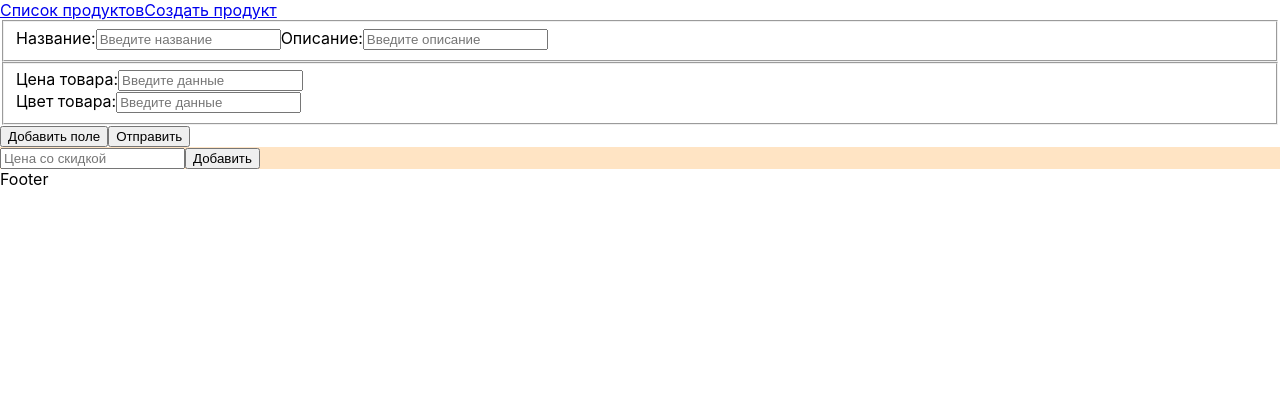
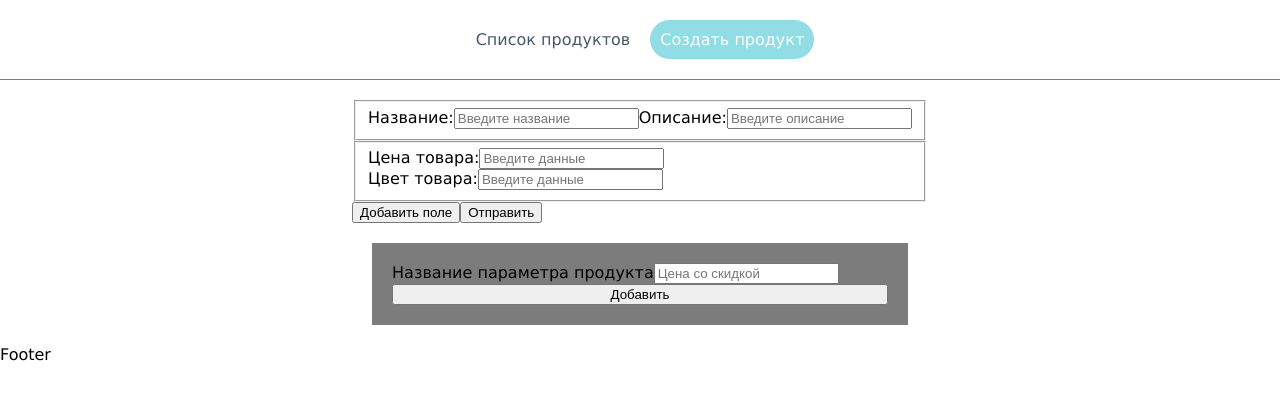
Before and after one commit to Pavelgq/tt-smart-design, a React (Create React App) app: page /add in a window 1280 px wide. Shown: the top 400 px of the page. Built offline with nearby package versions, Linux system fonts and the light colour scheme.

Commit message:
feat: styles for form element

```diff
--- a/package.json
+++ b/package.json
@@ -55,11 +55,11 @@
   },
   "devDependencies": {
     "eslint": "^8.8.0",
+    "eslint-config-airbnb": "^19.0.4",
     "eslint-config-prettier": "^8.3.0",
-    "eslint-plugin-prettier": "^4.0.0",
-    "eslint-config-airbnb": "^19.0.4",
     "eslint-plugin-import": "^2.25.3",
     "eslint-plugin-jsx-a11y": "^6.5.1",
+    "eslint-plugin-prettier": "^4.0.0",
     "eslint-plugin-react": "^7.28.0",
     "eslint-plugin-react-hooks": "^4.3.0",
     "nodemon": "^2.0.15",
--- a/src/components/NewParamDialog/NewParamDialog.module.css
+++ b/src/components/NewParamDialog/NewParamDialog.module.css
@@ -1,3 +1,7 @@
-.form {
-  background-color: bisque;
+.popup {
+  display: flex;
+  flex-direction: column;
+  margin: 20px;
+  padding: 20px;
+  background-color: var(--gray);
 }
--- a/src/components/NewParamDialog/NewParamDialog.tsx
+++ b/src/components/NewParamDialog/NewParamDialog.tsx
@@ -4,10 +4,10 @@ import { NewParamDialogInterface } from "./NewParamDialog.props";
 
 import styles from "./NewParamDialog.module.css";
 
-export const NewParamDialog = ({
+export function NewParamDialog({
   visible,
   addField,
-}: NewParamDialogInterface): JSX.Element => {
+}: NewParamDialogInterface): JSX.Element {
   const [description, setDescription] = useState("");
 
   const handleClick = () => {
@@ -16,19 +16,24 @@ export const NewParamDialog = ({
 
   return (
     <div
-      className={classnames(styles.form, {
+      className={classnames(styles.popup, {
         [styles.visible]: visible,
       })}
     >
-      <label htmlFor="newDescriptionParamField"></label>
+      <label htmlFor="newDescriptionParamField" className={styles.inputLabel}>
+        <span className={styles.labelText}>Название параметра продукта</span>
       <input
         type="text"
-        name="newDescriptionParamField"
+        id="newDescriptionParamField"
         placeholder="Цена со скидкой"
-        value={description}
+          value={description}
+           className={styles.inputText}
         onChange={(e) => setDescription(e.target.value)}
-      />
-      <button onClick={handleClick}>Добавить</button>
+        />
+        </label>
+      <button type="button"  className={styles.button} onClick={handleClick}>
+        Добавить
+      </button>
     </div>
   );
-};
+}
--- a/src/index.tsx
+++ b/src/index.tsx
@@ -3,6 +3,7 @@ import ReactDOM from "react-dom";
 import { BrowserRouter } from "react-router-dom";
 import { RoutesList } from "./routesList";
 import "./styles/index.css";
+import "./styles/global.css";
 
 ReactDOM.render(
   <React.StrictMode>
--- a/src/layouts/MainLayout.tsx
+++ b/src/layouts/MainLayout.tsx
@@ -1,7 +1,7 @@
 import { Outlet } from "react-router-dom";
-import { Navbar } from "../page-component/Navbar";
+import { Navbar } from "../page-component/Navbar/Navbar";
 
-export const MainLayout = (): JSX.Element => {
+export function MainLayout(): JSX.Element {
   return (
     <>
       <header>
@@ -13,4 +13,4 @@ export const MainLayout = (): JSX.Element => {
       <footer>Footer</footer>
     </>
   );
-};
+}
--- /dev/null
+++ b/src/page-component/Navbar/Navbar.module.css
@@ -0,0 +1,26 @@
+.nav {
+  display: flex;
+  justify-content: center;
+  margin: 20px 0;
+  padding-bottom: 20px;
+  border-bottom: 1px solid var(--gray);
+}
+
+.link {
+  margin: 0 5px;
+  padding: 10px;
+  border-radius: 25px;
+  text-decoration: none;
+  color: var(--text);
+}
+
+.link:hover {
+  background-color: var(--primary);
+  color: var(--white);
+}
+
+.activeLink,
+.activeLink:hover {
+  background-color: var(--secondary);
+  color: var(--white);
+}
--- a/src/page-component/Navbar.tsx
+++ b/src/page-component/Navbar/Navbar.tsx
@@ -1,30 +1,35 @@
+import cn from "classnames";
 import { Link, useLocation } from "react-router-dom";
+
+import styles from "./Navbar.module.css";
 
 const links = [
   {
-    path: "",
+    path: "/",
     title: "Список продуктов",
   },
   {
-    path: "add",
+    path: "/add",
     title: "Создать продукт",
   },
 ];
 
-export const Navbar = (): JSX.Element => {
+export function Navbar(): JSX.Element {
   const location = useLocation();
-
+  console.log(location.pathname);
   return (
-    <nav>
+    <nav className={styles.nav}>
       {links.map((link) => (
         <Link
           key={link.title}
-          to={`/${link.path}`}
-          defaultChecked={location.pathname == link.path}
+          className={cn(styles.link, {
+            [styles.activeLink]: location.pathname === link.path,
+          })}
+          to={`${link.path}`}
         >
           {link.title}
         </Link>
       ))}
     </nav>
   );
-};
+}
--- a/src/pages/CreateForm/CreateForm.tsx
+++ b/src/pages/CreateForm/CreateForm.tsx
@@ -1,9 +1,9 @@
 import { ProductCreateForm } from "../../components/ProductCreateForm/ProductCreateForm";
 
-export const CreateForm = (): JSX.Element => {
+export function CreateForm(): JSX.Element {
   return (
-    <div>
+    <div className="container">
       <ProductCreateForm />
     </div>
   );
-};
+}
--- /dev/null
+++ b/src/styles/global.css
@@ -0,0 +1,25 @@
+body {
+
+  font-family: "DM Sans", 'Lucida Sans',
+    'Lucida Sans Regular',
+    'Lucida Grande',
+    'Lucida Sans Unicode',
+    Geneva,
+    Verdana,
+    sans-serif;
+
+}
+
+:root {
+  --black: #383D3B;
+  --white: #fff;
+  --gray: #7C7C7C;
+  --secondary: #92DCE5;
+  --primary: #52DEE5;
+  --text: #455963;
+}
+
+.container {
+  display: flex;
+  justify-content: center;
+}
```
Also changed, not shown: .eslintrc.json, 1 other file (tests, documents, lock files or other folders).
